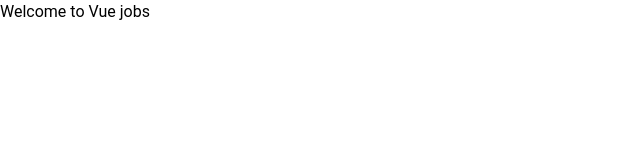
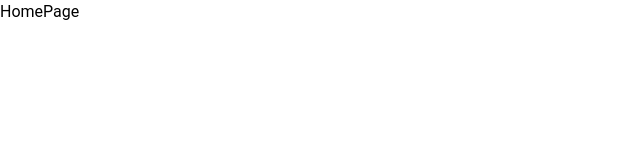
Before and after one commit to MikiChristian07/Vue-Jobs, a React (Vite) app: page / in a window 1280 px wide. Shown: the top 160 px of the page, without its empty margins (0-640 px from the left). Built offline with nearby package versions, Linux system fonts and the light colour scheme.

Commit message:
Testing thing out

```diff
--- a/src/App.jsx
+++ b/src/App.jsx
@@ -1,8 +1,10 @@
+import HomePage from "./pages/HomePage"
+
 function App() {
 
   return (
     <>
-      <h1>Welcome to Vue jobs</h1>
+      <HomePage />
     </>
   )
 }
--- /dev/null
+++ b/src/pages/HomePage.jsx
@@ -0,0 +1,7 @@
+const HomePage = () => {
+  return (
+    <div>HomePage</div>
+  )
+}
+
+export default HomePage
```
